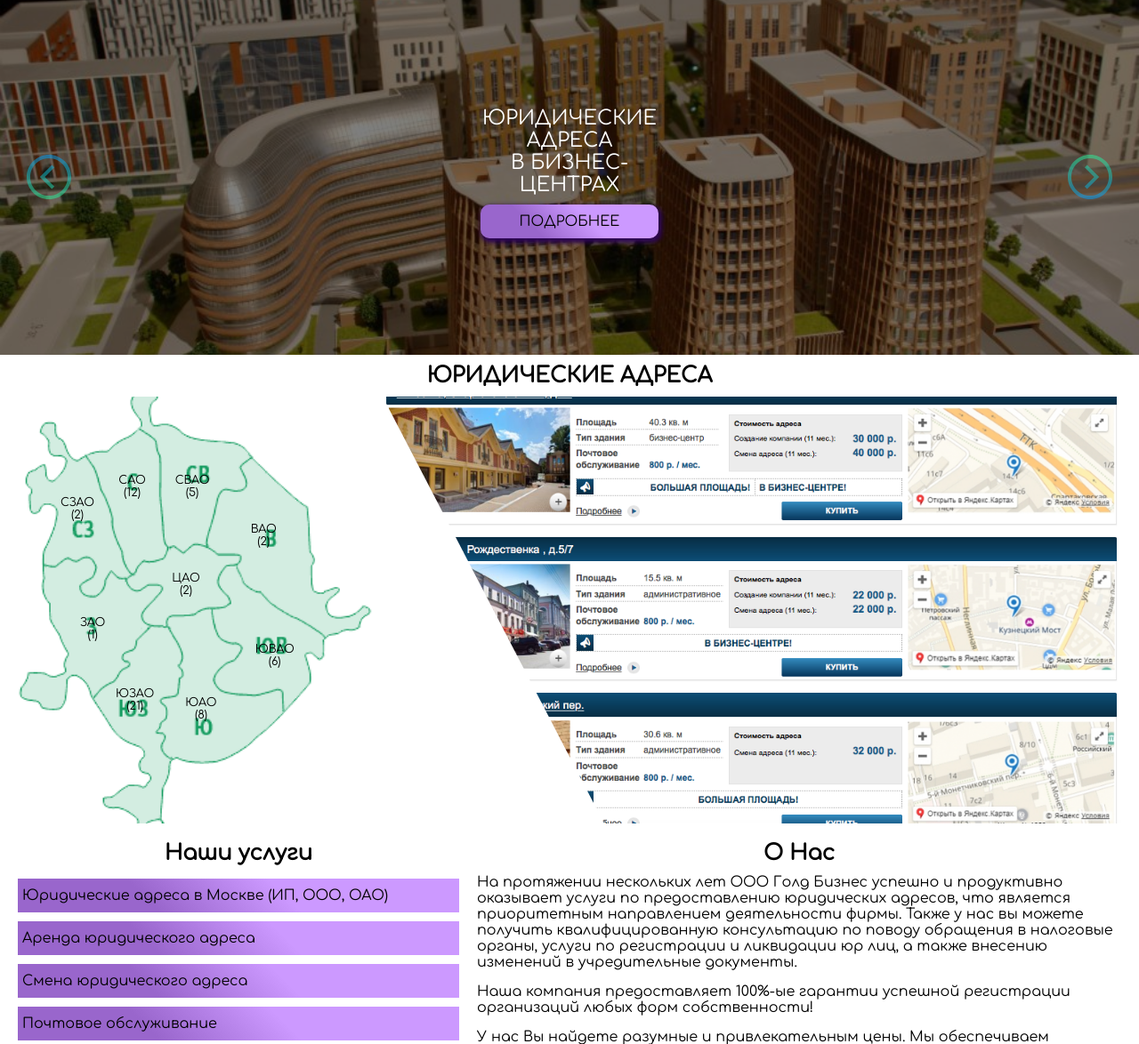
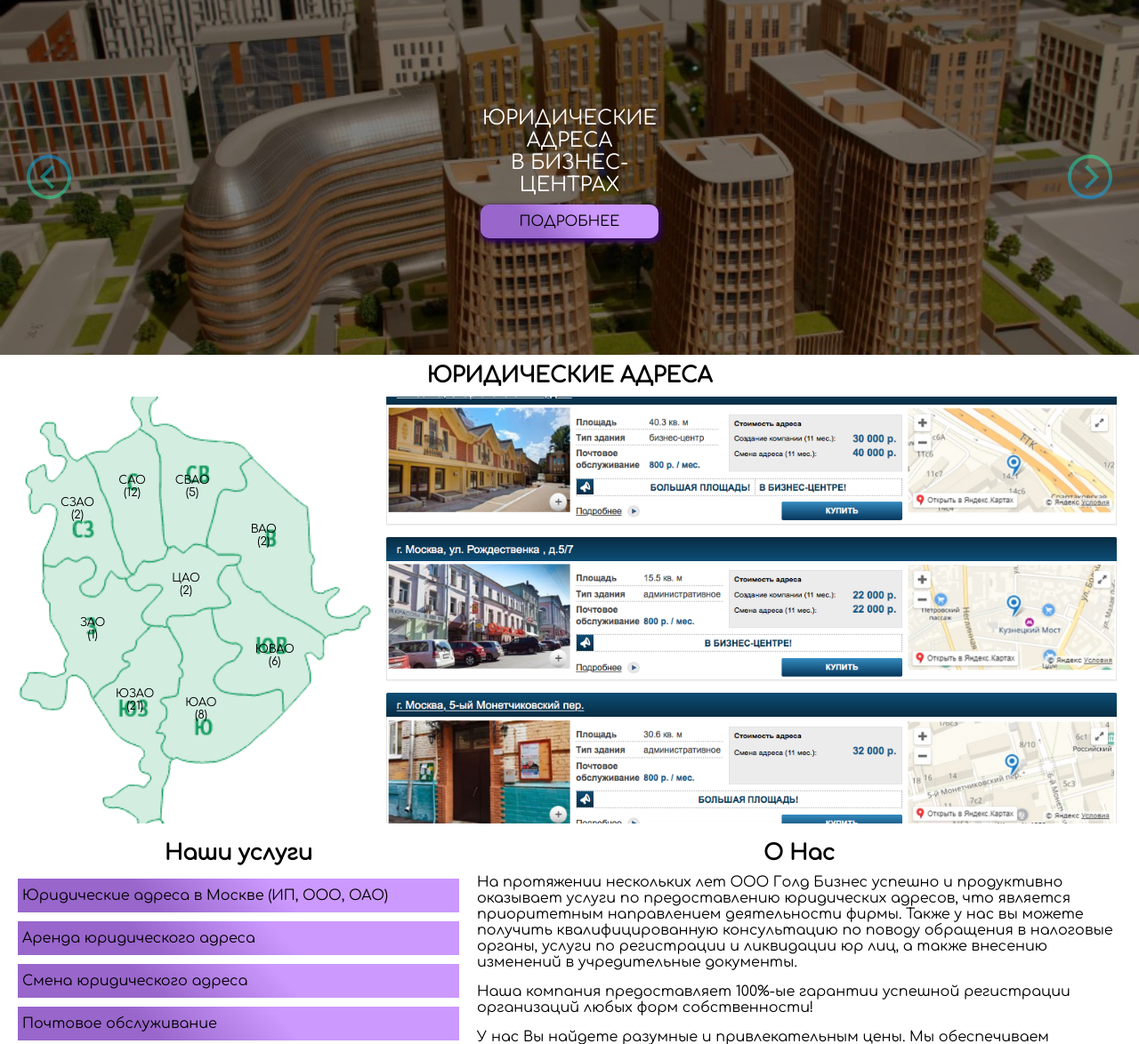
Before and after one commit to alxbychkov/alxbychkov.github.io, a PHP site: page / in a window 1280 px wide. Shown: the part 74-1248 px from the top of the page at 89% size. Run offline with PHP 8.4, Linux system fonts and the light colour scheme.

Commit message:
remove polygon

```diff
--- a/GoodAdress/style/style.css
+++ b/GoodAdress/style/style.css
@@ -351,10 +351,6 @@ a {
   background-size: cover;
   background-repeat: no-repeat;
   background-position: left;
-  shape-outside: polygon(0 0, 100% 0, 100% 100%, 30% 100%);
-  shape-margin: 20px;
-  -webkit-clip-path: polygon(0 0, 100% 0, 100% 100%, 30% 100%);
-          clip-path: polygon(0 0, 100% 0, 100% 100%, 30% 100%);
 }
 
 @media (max-width: 860px) {
```
